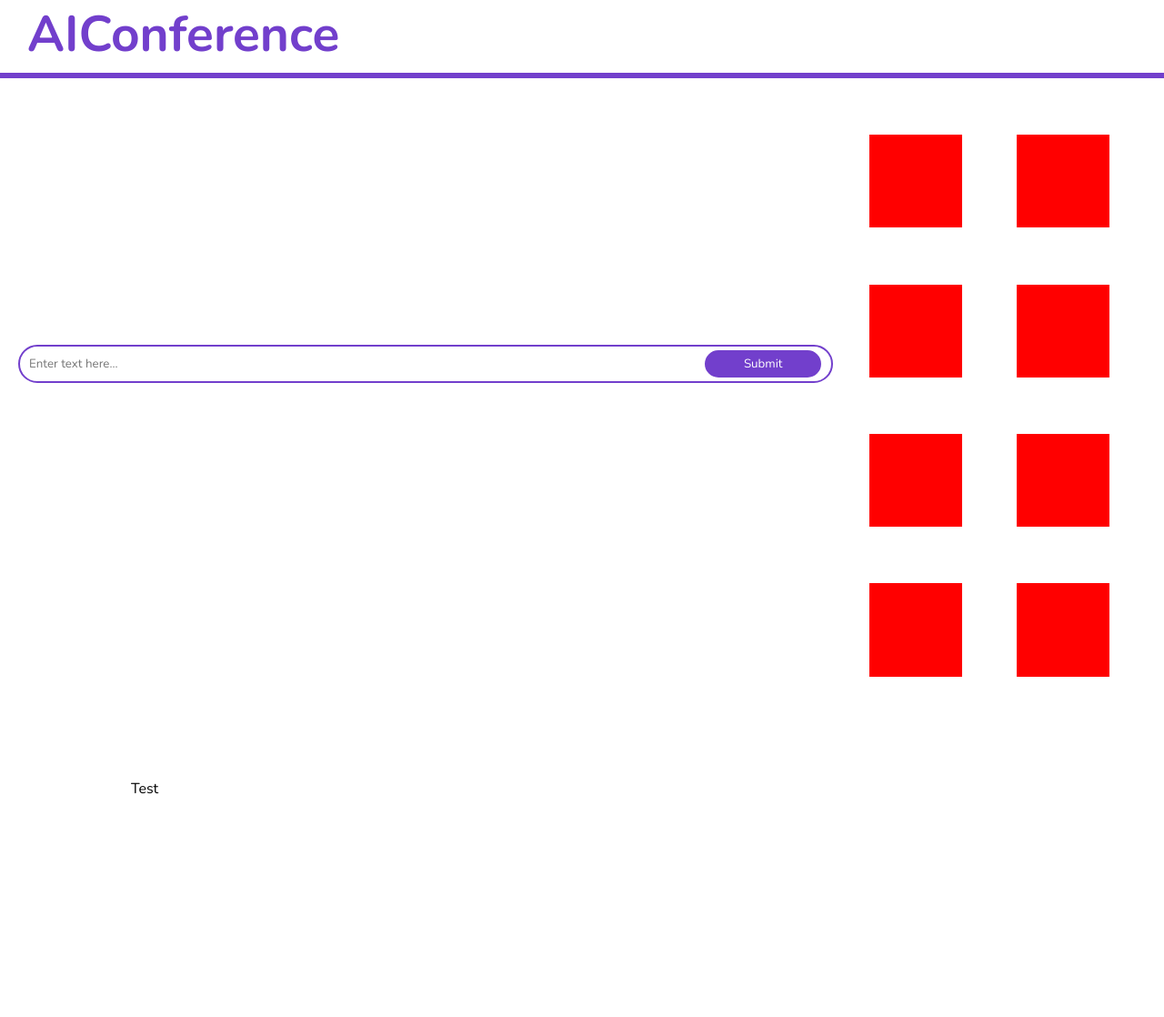
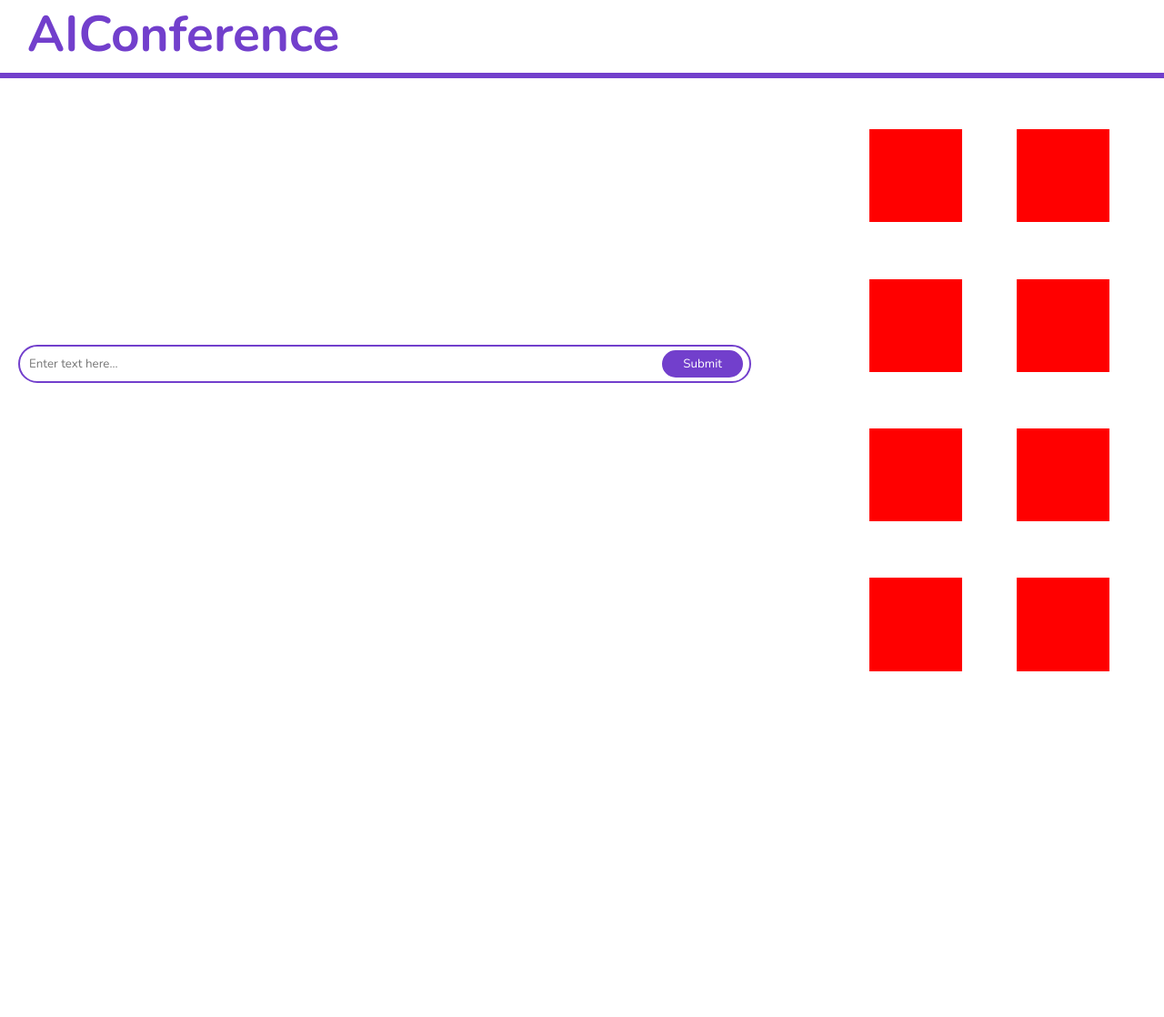
Before and after one commit to manelleong/ConferAI, a Django app: page /app/ in a window 1280 px wide. Shown: the top 1118 px of the page at 91% size. After the commit the page ends 738 px from the top, so only its background shows below. Run offline with Django 4.2, Linux system fonts and the light colour scheme.

Commit message:
Fixed box clicking not working

```diff
--- a/app/static/css/base.css
+++ b/app/static/css/base.css
@@ -47,7 +47,7 @@ body {
 
 form {
     display: flex;
-    width: 100%;
+    width: 70%;
     align-items: center;
     /* justify-content: center; */
     position: absolute;
@@ -59,7 +59,7 @@ form {
 }
 
 textarea {
-    width: 70%;
+    width: 90%;
     /* min-height: 30px; */
     max-height: 200px;
     padding: 10px;
@@ -78,7 +78,7 @@ button {
     width: 10%;
     height: 30px;
     position: relative;
-    margin-left: 59%;
+    margin-left: 79%;
     background-color: #723FCC;
     border: 2px solid #723FCC;
     border-radius: 25px;
@@ -97,11 +97,15 @@ button:active {
 
 .gridcontainer {
     display: grid;
+    position: fixed;
     grid-template-columns: auto auto;
     justify-content: space-evenly;
     align-content: space-evenly;
     width: 30%;
     margin-left: 70vw;
+    top: 0;
+    bottom: 0;
+    margin-top: 10vh;
     height: 90vh;
 }
 
--- a/app/static/js/base.js
+++ b/app/static/js/base.js
@@ -152,6 +152,7 @@ function visible(model) {
         "display": "none",
     });
     output = $('#' + model + 'output');
+    console.log(output);
     output.css({
         "display": "block",
     });
--- a/app/templates/base.html
+++ b/app/templates/base.html
@@ -20,27 +20,29 @@
     <div class="titlebox">
         <h1 id="demo" class="title">AIConference</h1>
     </div>
-    <div class="gridcontainer">
-        <div id="gpt4turbo" class="box" onclick="visible('gpt4turbo')"></div>
-        <div id="gpt4" class="box" onclick="visible('gpt4')"></div>
-        <div id="gpt35turbo" class="box" onclick="visible('gpt35turbo')"></div>
-        <div id="claude3opus" class="box" onclick="visible('claude3opus')"></div>
-        <div id="claude21" class="box" onclick="visible('claude21')"></div>
-        <div id="mistral7b" class="box" onclick="visible('mistral7b')"></div>
-        <div id="mixtral8x7b" class="box" onclick="visible('mixtral8x7b')"></div>
-        <div id="sonarmedium" class="box" onclick="visible('sonarmedium')"></div>
-    </div>
+
     <div class="container">
+
         <div class="answerbox">
             <!-- <p style="display:none" id="output"></p> -->
-            <p id="gpt4turbooutput">Test</p>
-            <!-- <p style="display:none" id="gpt4output"></p>
+            <p style="display:none" id="gpt4turbooutput"></p>
+            <p style="display:none" id="gpt4output"></p>
             <p style="display:none" id="gpt35turbooutput"></p>
             <p style="display:none" id="claude3opusoutput"></p>
             <p style="display:none" id="claude21output"></p>
             <p style="display:none" id="mistral7boutput"></p>
             <p style="display:none" id="mixtral8x7boutput"></p>
-            <p style="display:none" id="sonarmediumoutput"></p> -->
+            <p style="display:none" id="sonarmediumoutput"></p>
+        </div>
+        <div class="gridcontainer">
+            <div id="gpt4turbo" class="box" onclick="visible('gpt4turbo')"></div>
+            <div id="gpt4" class="box" onclick="visible('gpt4')"></div>
+            <div id="gpt35turbo" class="box" onclick="visible('gpt35turbo')"></div>
+            <div id="claude3opus" class="box" onclick="visible('claude3opus')"></div>
+            <div id="claude21" class="box" onclick="visible('claude21')"></div>
+            <div id="mistral7b" class="box" onclick="visible('mistral7b')"></div>
+            <div id="mixtral8x7b" class="box" onclick="visible('mixtral8x7b')"></div>
+            <div id="sonarmedium" class="box" onclick="visible('sonarmedium')"></div>
         </div>
         <form id="myForm">
             <textarea placeholder="Enter text here..." id="inputData" type="text" rows=1
```
